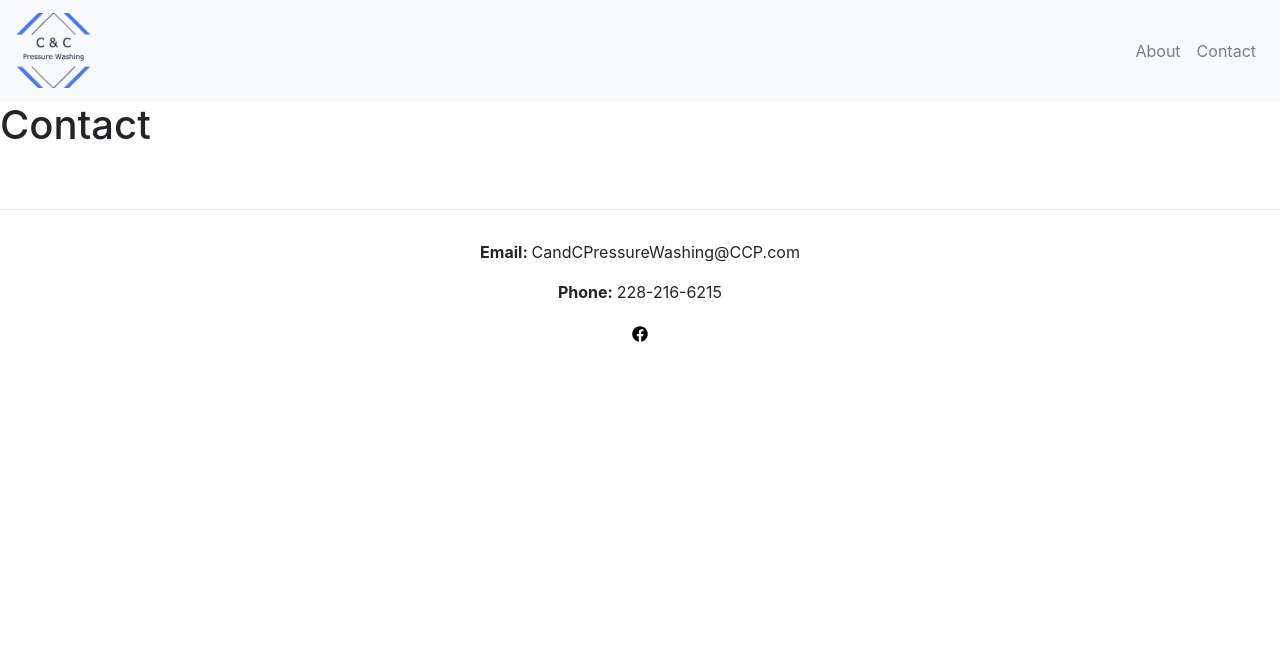
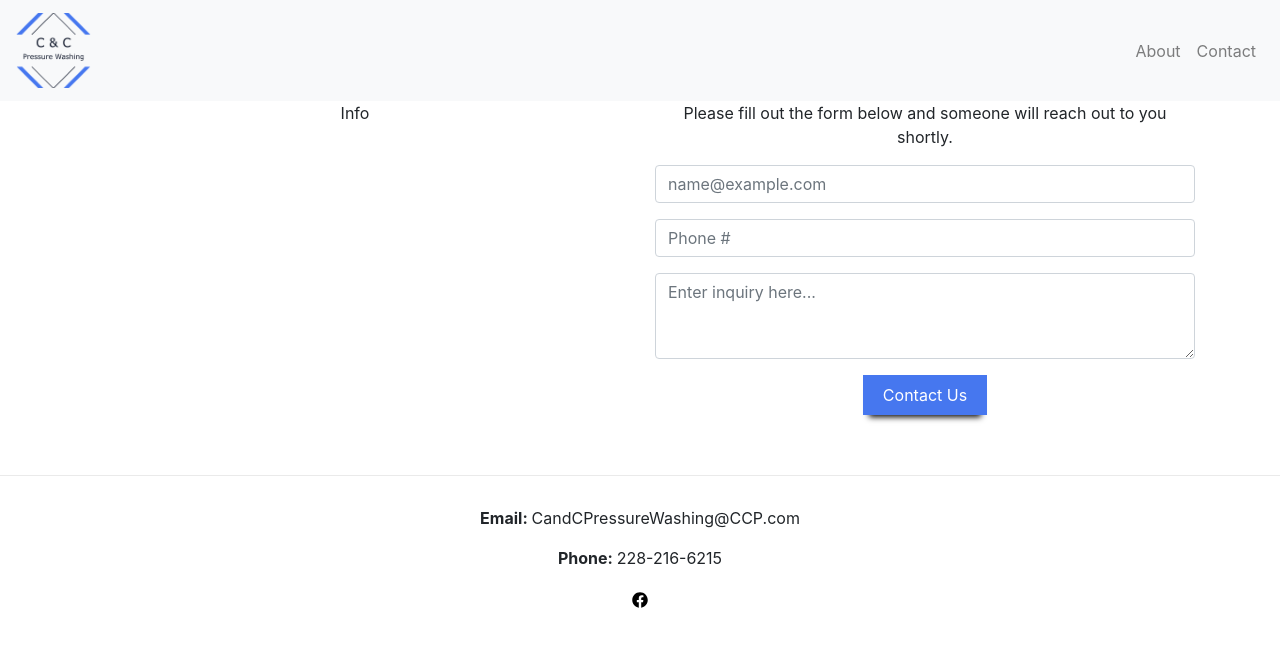
Before and after one commit to Millurr/cc-pressure-washing, a Next.js app: page /contact in a window 1280 px wide. Shown: the top 646 px of the page. Built offline with nearby package versions, Linux system fonts and the light colour scheme.

Commit message:
Added contact form

```diff
--- a/package.json
+++ b/package.json
@@ -8,6 +8,7 @@
     "start": "next start"
   },
   "dependencies": {
+    "axios": "^0.21.1",
     "bootstrap": "^4.6.0",
     "next": "10.2.0",
     "react": "17.0.2",
--- a/pages/contact/index.tsx
+++ b/pages/contact/index.tsx
@@ -1,10 +1,62 @@
-import React from 'react'
+import React, {useState} from 'react'
+import {Container, Row, Col, Form} from 'react-bootstrap'
+import styles from '../../styles/Contact.module.css'
+import axios from 'axios'
+
+// https://golang-fiber-api.herokuapp.com/api/email
 
 const Contact = () => {
+    const [email, setEmail] = useState('');
+    const [pNumber, setPNumber] = useState('');
+    const [content, setContent] = useState('');
+
+    const submit = async (e) => {
+        e.preventDefault();
+
+        const sendEmail = {
+            "email": email,
+            "phonenumber": pNumber,
+            "content": content
+        }
+
+        console.log(sendEmail);
+
+        try {
+            const res = await axios.post("http://localhost:3001/api/email", sendEmail);
+
+            alert(res.data);
+        }
+        catch (error) {
+            console.log(error);
+        }
+    }
+
     return (
-        <div>
-            <h1>Contact</h1>
-        </div>
+        <Container>
+            <Row>
+                <Col>
+                    <div style={{textAlign:'center'}}>
+                        <p>Info</p>
+                    </div>
+                </Col>
+                <Col>
+                    <Form style={{textAlign:'center'}}>
+                    <p>Please fill out the form below and someone will reach out to you shortly.</p>
+
+                        <Form.Group controlId="exampleForm.ControlInput1">
+                            <Form.Control type="email" placeholder="name@example.com" onChange={(e) => setEmail(e.target.value)} />
+                        </Form.Group>
+                        <Form.Group controlId="exampleForm.ControlInput1">
+                            <Form.Control type="text" placeholder="Phone #" onChange={(e) => setPNumber(e.target.value)}/>
+                        </Form.Group>
+                        <Form.Group controlId="exampleForm.ControlTextarea1">
+                            <Form.Control as="textarea" rows={3} placeholder="Enter inquiry here..." onChange={(e) => setContent(e.target.value)}/>
+                        </Form.Group>
+                        <button className={styles.button} onClick={submit}>Contact Us</button>
+                    </Form>
+                </Col>
+            </Row>
+        </Container>
     )
 }
 
--- /dev/null
+++ b/styles/Contact.module.css
@@ -0,0 +1,68 @@
+@media (max-width: 600px) {
+  .grid {
+    width: 100%;
+    flex-direction: column;
+  }
+}
+
+.container {
+  position: relative;
+  text-align: center;
+  color: white;
+  margin-bottom: 20px;
+}
+
+.centered {
+  position: absolute;
+  top: 50%;
+  left: 50%;
+  transform: translate(-50%, -50%);
+  width: 75%;
+}
+
+.background {
+  width: 100%;
+  height: 300px;
+  /* background-color: grey; */
+  background-image: url("/images/bg.jpg");
+  box-shadow: 0 8px 6px -6px black;
+  filter:brightness(50%);
+
+  /* Create the parallax scrolling effect */
+  /* background-attachment: fixed; */
+  background-position: center;
+  background-repeat: no-repeat;
+  background-size: cover;
+}
+
+.imgoverlay {
+  filter:brightness(50%);
+}
+
+.row {
+  margin-top:'20px'
+}
+
+.img {
+  filter: drop-shadow(5px 5px 10px black);
+  width: 500px;
+  height: 250px;
+  margin-top: 20px;
+  margin-bottom: 20px;
+}
+
+.button {
+  background-color: #4677ef;
+  color: white;
+  border: none;
+  text-align: center;
+  padding: 8px 20px;
+  box-shadow: 0 8px 6px -6px black;
+}
+
+@media screen and (max-width: 500px) {
+  .img {
+    width: 300px;
+    height: 150px;
+  }
+}
```
Also changed, not shown: 1 other file (tests, documents, lock files or other folders).
